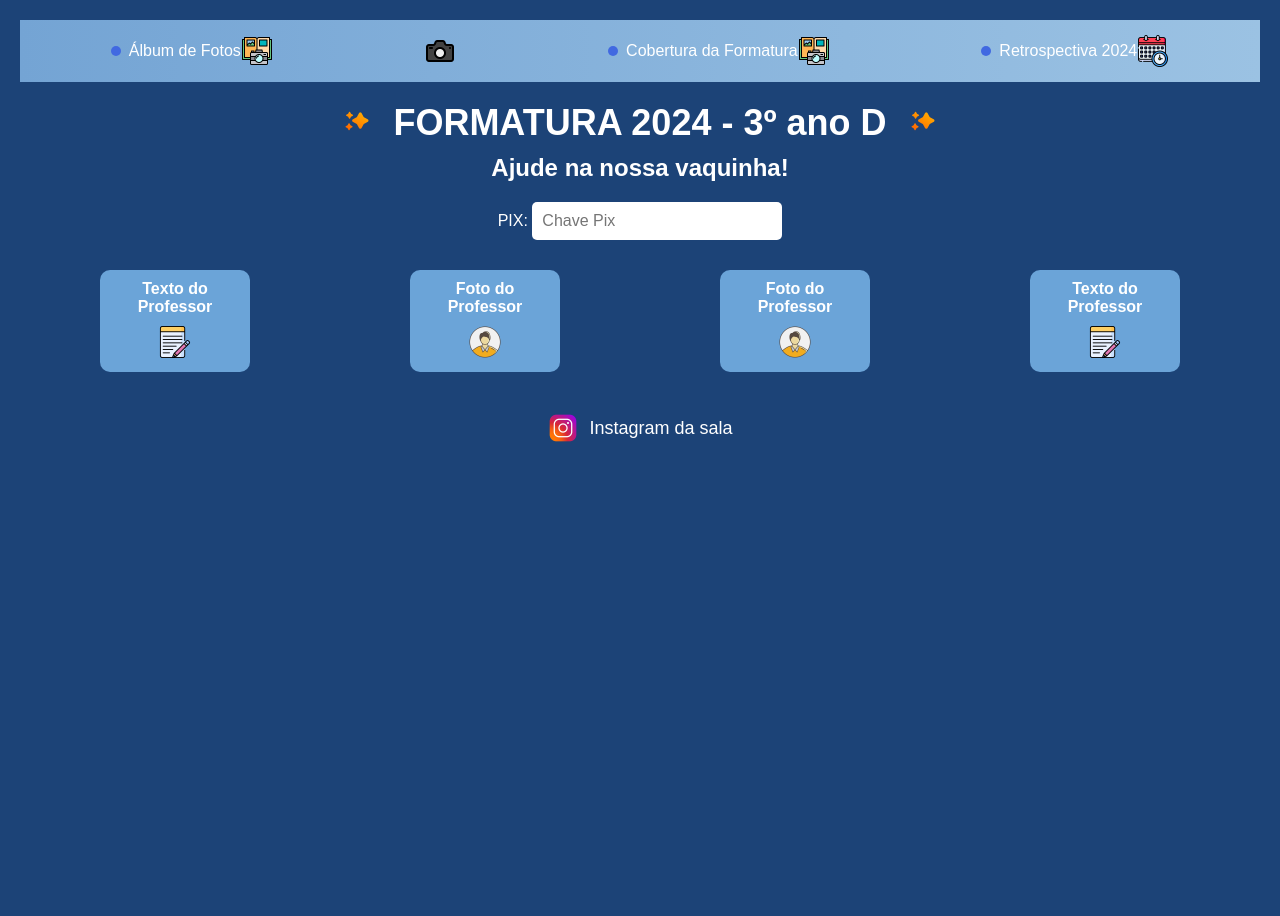
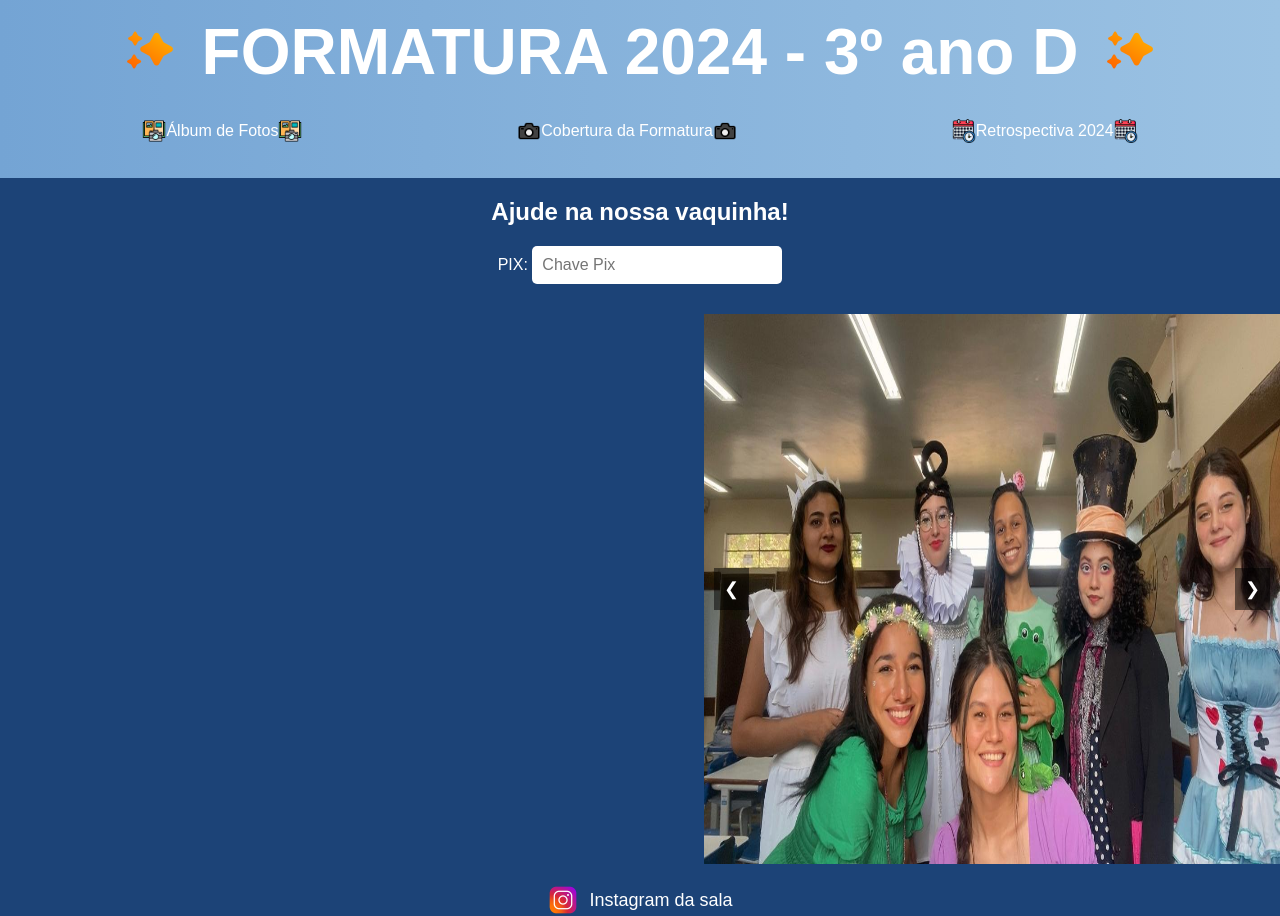
Before and after one commit to pFransozi/2024-MAT2-3ANO-3TRI-Site-Formatura-3D, a plain HTML site: page index.html in a window 1280 px wide. Before the commit the page ends 800 px from the top, so only its background shows below. Drawn offline with Linux system fonts and the light colour scheme.

Commit message:
modify site

```diff
--- a/index.html
+++ b/index.html
@@ -1,78 +1,102 @@
 <!DOCTYPE html>
 <html lang="pt-BR">
+
 <head>
     <meta charset="UTF-8">
     <meta name="viewport" content="width=device-width, initial-scale=1.0">
     <title>Formatura 2024 - 3º ano D</title>
     <link rel="stylesheet" href="styles.css">
 </head>
+
 <body>
+
+    <header>
+        <div class="title-section">
+            <div class="star">
+                <img src="imagens/estrelas.png" alt="Star Icon">
+            </div>
+            <div class="title-text">
+                <h1>FORMATURA 2024 - 3º ano D</h1>
+            </div>
+            <div class="star">
+                <img src="imagens/estrelas.png" alt="Star Icon">
+            </div>
+        </div>
         <div class="container">
-        <header>
             <div class="nav">
                 <div class="nav-item">
-                    <span class="dot"></span>
-                    <span>Álbum de Fotos</span>
-                    <img src="camera-icon.png" alt="Álbum de Fotos">
+                    <img src="imagens/camera-icon.png" alt="Álbum de Fotos">
+                    <span> Álbum de Fotos </span>
+                    <img src="imagens/camera-icon.png" alt="Álbum de Fotos">
                 </div>
                 <div class="nav-item">
-                    <img src="class-photo-icon.png" alt="Foto da Turma">
+                    <img src="imagens/class-photo-icon.png" alt="Cobertura da Formatura">
+                    <span>Cobertura da Formatura</span>
+                    <img src="imagens/class-photo-icon.png" alt="Cobertura da Formatura">
                 </div>
                 <div class="nav-item">
-                    <span class="dot"></span>
-                    <span>Cobertura da Formatura</span>
-                    <img src="camera-icon.png" alt="Cobertura da Formatura">
+                    <img src="imagens/calendar-icon.png" alt="Retrospectiva 2024">
+                    <span>Retrospectiva 2024</span>
+                    <img src="imagens/calendar-icon.png" alt="Retrospectiva 2024">
                 </div>
-                <div class="nav-item">
-                    <span class="dot"></span>
-                    <span>Retrospectiva 2024</span>
-                    <img src="calendar-icon.png" alt="Retrospectiva 2024">
             </div>
         </div>
     </header>
 
     <main>
-            <div class="title-section">
-                <div class="star">
-                    <img src="estrelas.png" alt="Star Icon">
-                </div>
-                <div class="title-text">
-                    <h1>FORMATURA 2024 - 3º ano D</h1>
-                </div>
-                <div class="star">
-                    <img src="estrelas.png" alt="Star Icon">
-                </div>
-            </div>
         <h2>Ajude na nossa vaquinha!</h2>
         <div class="pix">
             <span>PIX:</span>
             <input type="text" placeholder="Chave Pix">
         </div>
 
-            <div class="teachers-section">
-                <div class="teacher-box">
-                    <p>Texto do Professor</p>
-                    <img src="text-icon.png" alt="Texto do Professor">
-                </div>
-                <div class="teacher-box">
-                    <p>Foto do Professor</p>
-                    <img src="teacher-photo.png" alt="Foto do Professor">
-                </div>
-                <div class="teacher-box">
-                    <p>Foto do Professor</p>
-                    <img src="teacher-photo.png" alt="Foto do Professor">
-                </div>
-                <div class="teacher-box">
-                    <p>Texto do Professor</p>
-                    <img src="text-icon.png" alt="Texto do Professor">
+        <div class="carousel-wrapper">
+            <!-- Carrossel de Texto (Esquerda) -->
+            <div class="text-carousel-container">
+                <div class="text-carousel" id="carousel-text">
+                    <p></p>
                 </div>
             </div>
 
+            <!-- Carrossel de Imagens (Direita) -->
+            <div class="image-carousel-container">
+                <div class="carousel">
+                    <div class="carousel-slide">
+                        <img src="imagens/imagem_1.jpeg" alt="Imagem 1">
+                    </div>
+                    <div class="carousel-slide">
+                        <img src="imagens/imagem_2.jpeg" alt="Imagem 2">
+                    </div>
+                    <div class="carousel-slide">
+                        <img src="imagens/imagem_3.jpeg" alt="Imagem 3">
+                    </div>
+                    <div class="carousel-slide">
+                        <img src="imagens/imagem_4.jpeg" alt="Imagem 4">
+                    </div>
+                    <div class="carousel-slide">
+                        <img src="imagens/imagem_5.jpeg" alt="Imagem 5">
+                    </div>
+                    <div class="carousel-slide">
+                        <img src="imagens/imagem_6.jpeg" alt="Imagem 6">
+                    </div>
+                    <div class="carousel-slide">
+                        <img src="imagens/imagem_7.jpeg" alt="Imagem 6">
+                    </div>
+                </div>
+                <button class="carousel-button prev" onclick="prevSlide()">&#10094;</button>
+                <button class="carousel-button next" onclick="nextSlide()">&#10095;</button>
+            </div>
+        </div>
+
+
+    </main>
+    <footer>
         <div class="instagram-section">
-                <img src="instagram-icon.png" alt="Instagram da Sala">
+            <img src="imagens/instagram-icon.png" alt="Instagram da Sala">
             <p>Instagram da sala</p>
         </div>
-        </main>
-    </div>
+    </footer>
+    <script src="script.js"></script>
 </body>
+
 </html>
--- /dev/null
+++ b/script.js
@@ -0,0 +1,56 @@
+// Carrossel de Texto
+const messages = [
+    "Ainda lembro a primeira aula, ainda lembro os primeiros sorrisos e nossas primeiras trocas. Vocês sabem que desde o início, em cada aula, habia empatia e aprendizado. Vocês são estranhos, mas nos entendemos, aprendemos e ensinamos. Agora que estamos finalizando fica um vazio e um sentimento bom. Um vazio por saber que não nos encontraremos no próximo ano e um sentimento bom por saber que vocês tem um caminho todo para percorrer. Desejo todas as felicidades sempre e que a cada obstáculo vocês se lembrem do potencial que cada um tem. Vocês sempre serão meus lilicas. Força Sempre! Prof. Breno.",
+    "Este momento marca o final de uma importante etapa na vida de vocês, onde já se passou toda a fase de escola que tanto a gente escuta quando é mais novo. Agora é a hora de conquistar o mundo e provar que ele é pequeno demais pra cada conquista que vocês vão ter. Quando lembrarem da sua época de escola, lembre-se daquele tutor abobado que estava nervoso em suas primeiras experências como professor, lembre das aulas de matemáticas, onde só tinham letras, lembre das piadas desajeitadas, fora isso, gostaria de agradecer por fazerem parte da minha vida e easpero ter pelo menos dito alguma frase que inspire vocês para o resto da vida. Prof. Leo.",
+    "Que as aprendizagens, os valores e a alegria permaneçam no coração e na vida de cada um de vocês! Parabéns, Deus ilumine e abençoe cada um de vocês! Saibam que estarão sempre em meus pensamentos e orações. Amo vocês!!! Eunice",
+    "Chegou o momento de nos despedirmos. Ao longo deste ano, compartilhei com vocês não penas conhecimentos, mas também momentos inesquecíveis. Estou orgulhoso de cada um de vocês e do crescimento que vi ao longo dessa jornada. Lembrem-se de que o futuro é cheio de possibilidades e que sempre poderão contar comigo como um torcedor da sua trajetória. Sigam seus sonhos e nunca parem de aprender. Boa sorte nessa nova etapa!! E boa sorte para você, Byanka! Prof. Teteu",
+    "Cada fim de ano letivo é uma nova oportunidade de recomeçar, aprender e crescer. Lembre-se: o conhecimento é a chave que abre portas para o futuro brilhante. Acreditem em vocês mesmos e sigam em frente com coragem! Prof. Rodrigo",
+    "O resultado do esforço é muito importante, mas o processo é mais ainda! Pois as ações precedem os efeitos. Tudo podemos e o caminho: ensistir e persistir. Zattoni.",
+    "Jovens, vocês chegara, neste momento de transição... a realidade é simples, e nessa simplicidade ela se torna complexa. Sejam pacientes, mas não se esqueçam da inquietude! Sejam serenos, mas nunca esqueçam da revolta! 'Distraídos, venceremos!'",
+    "Queridíssemos Formandos. Parafraseando um desconhecido: 'Tem gente que faz tão bem pra gente que até parece que é remedinho...' E vocês são! Companhia para horas difíceis e fáceis também. Sorriso fácil e choro mais fácil ainda. E pra finalizar: 'Te longo' pra essa turma, porque 'Te curto' é muito pouco! Sucesso, sucesso, sucesso! Dire Lucimara.",
+    "Alunos, este é um momento especial e único na vida. Durante todo o ano pude ver e observar a evolução de cada um. Me sinto lisonjeada de poder acompanhar todo o desenvolvimento e as experiências que vocês passaram durante todo o ensino médio. Torço para que todos alcancem tudo o que desejarem, pois acima de tudo merecem o mundo. Yasmin (obs.: tomem juízo.)",
+    "A única coisa que eu quero de vocês é que vocês queiram sempre mais. Educação e Futuro tem que andar juntos. Lembrem sempre de onde vieram e para onde vão.ç Um beijo e um queijo. Prof. João Lipka.",
+    "Olhem para trás com orgulho e para frente com determinação. Cada desafio superado os preparou para o futuro. Espero que todos vocês realizem seus sonhos. Com carinho, Ton.",
+    "Meus amores, que esta fase que inicia, seja repleta de sonhos e realizações. 'Sonhem sempre, pois vocês podem tudo que quiserem.' Acredito em todos vocês. Valeixo."
+
+];
+let currentMessageIndex = 0;
+
+function showNextMessage() {
+    const carouselText = document.getElementById("carousel-text");
+    carouselText.style.opacity = 0;
+
+    setTimeout(() => {
+        carouselText.innerHTML = `<p>${messages[currentMessageIndex]}</p>`;
+        carouselText.style.opacity = 1;
+        currentMessageIndex = (currentMessageIndex + 1) % messages.length;
+    }, 500);
+}
+
+setInterval(showNextMessage, 6500); // Alterna mensagens a cada 3 segundos
+
+// Carrossel de Imagens
+let currentSlide = 0;
+const slides = document.querySelectorAll(".carousel-slide");
+
+function showSlide(index) {
+    currentSlide = index;
+    if (currentSlide >= slides.length) {
+        currentSlide = 0;
+    }
+    if (currentSlide < 0) {
+        currentSlide = slides.length - 1;
+    }
+    const offset = -currentSlide * 100;
+    document.querySelector(".carousel").style.transform = `translateX(${offset}%)`;
+}
+
+function nextSlide() {
+    showSlide(currentSlide + 1);
+}
+
+function prevSlide() {
+    showSlide(currentSlide - 1);
+}
+
+setInterval(nextSlide, 4500); // Alterna imagens a cada 3 segundos
--- a/styles.css
+++ b/styles.css
@@ -11,15 +11,15 @@ body {
     text-align: center;
 }
 
-.container {
-    width: 100%;
-    padding: 20px;
-}
-
 header {
     background: linear-gradient(90deg, #74A4D4, #9BC2E3);
     padding: 15px;
     margin-bottom: 20px;
+}
+
+.container {
+    width: 100%;
+    padding: 20px;
 }
 
 .nav {
@@ -34,22 +34,11 @@ header {
     font-size: 16px;
 }
 
-.dot {
-    height: 10px;
-    width: 10px;
-    background-color: #4169E1;
-    border-radius: 50%;
-    display: inline-block;
-    margin-right: 8px;
+.nav-item img {
+    width: 24px;
+    height: 24px;
 }
 
-/* Regra geral para ajustar o tamanho de todas as imagens */
-img {
-    width: 32px; /* Tamanho padrão para todas as imagens */
-    height: auto; /* Mantém a proporção */
-}
-
-/* Flexbox para alinhar o título e as estrelas */
 .title-section {
     display: flex;
     justify-content: center;
@@ -58,14 +47,13 @@ img {
 }
 
 .title-text h1 {
-    font-size: 36px;
-    margin: 0 20px; /* Espaçamento entre texto e estrelas */
+    font-size: 64px;
+    margin: 0 20px;
 }
 
-/* Estilo específico para as estrelas */
 .star img {
-    width: 32px; /* Tamanho específico para as estrelas */
-    height: auto;
+    width: 64px;
+    height: 64px;
 }
 
 h2 {
@@ -85,6 +73,88 @@ h2 {
     width: 250px;
 }
 
+/* Container principal dos carrosséis */
+.carousel-wrapper {
+    display: flex;
+    justify-content: space-between;
+    width: 100%;
+    max-width: 1800px; /* Ajuste conforme necessário */
+    margin: 0 auto;
+    /* padding: 20px; */
+}
+
+/* Estilos para o carrossel de texto (à esquerda) */
+.text-carousel-container {
+    flex: 1;
+    max-width: 45%; /* Ajusta a largura do carrossel de texto */
+    height: 300px; /* Altura fixa */
+    display: flex;
+    align-items: center;
+    justify-content: center;
+    background-color: #1C4377;
+    color: white;
+    padding: 20px;
+    box-sizing: border-box;
+    overflow: hidden;
+    text-align: left;
+}
+
+/* Texto no carrossel de mensagens */
+.text-carousel p {
+    font-size: 18px;
+    line-height: 1.5;
+}
+
+/* Estilos para o carrossel de imagens (à direita) */
+.image-carousel-container {
+    flex: 1;
+    max-width: 45%; /* Ajusta a largura do carrossel de imagem */
+    height: 550px; /* Altura fixa */
+    position: relative;
+    overflow: hidden;
+    background-color: #333;
+}
+
+/* Configuração do carrossel de imagens */
+.carousel {
+    display: flex;
+    transition: transform 0.5s ease-in-out;
+    height: 100%;
+}
+
+.carousel-slide {
+    min-width: 100%;
+    height: 100%;
+}
+
+.carousel-slide img {
+    width: 100%;
+    height: 100%;
+    object-fit: fill; /* Ajuste para cobrir sem distorcer */
+}
+
+/* Botões de navegação */
+.carousel-button {
+    position: absolute;
+    top: 50%;
+    transform: translateY(-50%);
+    background-color: rgba(0, 0, 0, 0.5);
+    color: white;
+    border: none;
+    padding: 10px;
+    cursor: pointer;
+    font-size: 18px;
+    z-index: 10;
+}
+
+.prev {
+    left: 10px;
+}
+
+.next {
+    right: 10px;
+}
+
 .teachers-section {
     display: flex;
     justify-content: space-around;
@@ -98,11 +168,6 @@ h2 {
     border-radius: 10px;
 }
 
-.teacher-box p {
-    margin-bottom: 10px;
-    font-weight: bold;
-}
-
 .instagram-section {
     display: flex;
     justify-content: center;
@@ -111,7 +176,7 @@ h2 {
 }
 
 .instagram-section img {
-    width: 32px; /* Ajuste o tamanho das imagens do Instagram */
+    width: 32px;
     height: auto;
     margin-right: 10px;
 }
```
Also changed, not shown: imagens/calendar-icon.png (renamed from calendar-icon.png), imagens/camera-icon.png (renamed from camera-icon.png), imagens/class-photo-icon.png (renamed from class-photo-icon.png), imagens/estrelas.png (renamed from estrelas.png), imagens/imagem_1.jpeg (added), imagens/imagem_2.jpeg (added), imagens/imagem_3.jpeg (added), imagens/imagem_5.jpeg (added), imagens/imagem_6.jpeg (added), imagens/imagem_7.jpeg (added), imagens/instagram-icon.png (renamed from instagram-icon.png), imagens/teacher-photo.png (renamed from teacher-photo.png), imagens/text-icon.png (renamed from text-icon.png), 1 other file. Lines whose indentation alone changed are shown as unchanged.
